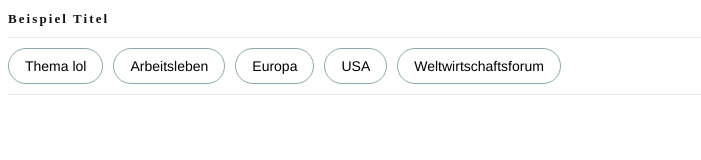
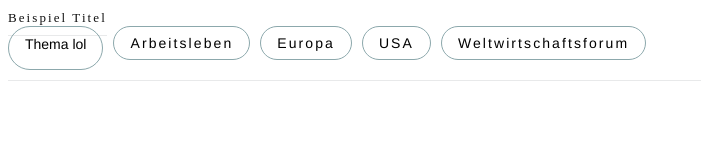
Before and after one commit to felipetrost-as/bi, a plain HTML site: page topic-pills/index.html in a window 1280 px wide. Shown: the whole page, without its empty margins (0-701 px from the left). Drawn offline with Linux system fonts and the light colour scheme.

Commit message:
h2 -> span

```diff
--- a/topic-pills/index.html
+++ b/topic-pills/index.html
@@ -67,7 +67,7 @@
         border-bottom: 1px solid #e8e9ea !important;
       }
 
-      .pill-wrapper h2 {
+      .pill-wrapper span {
         color: #111111;
         font-size: 13px;
         letter-spacing: 2.08px;
@@ -81,7 +81,7 @@
       class="pill-wrapper"
       style="padding-bottom: 30px; border-bottom: 1px solid #e8e9ea"
     >
-      <h2>Beispiel Titel</h2>
+      <span>Beispiel Titel</span>
       <div class="pill-container">
         <div class="pill">
           <a href="https://google.com">Thema lol</a>
```
